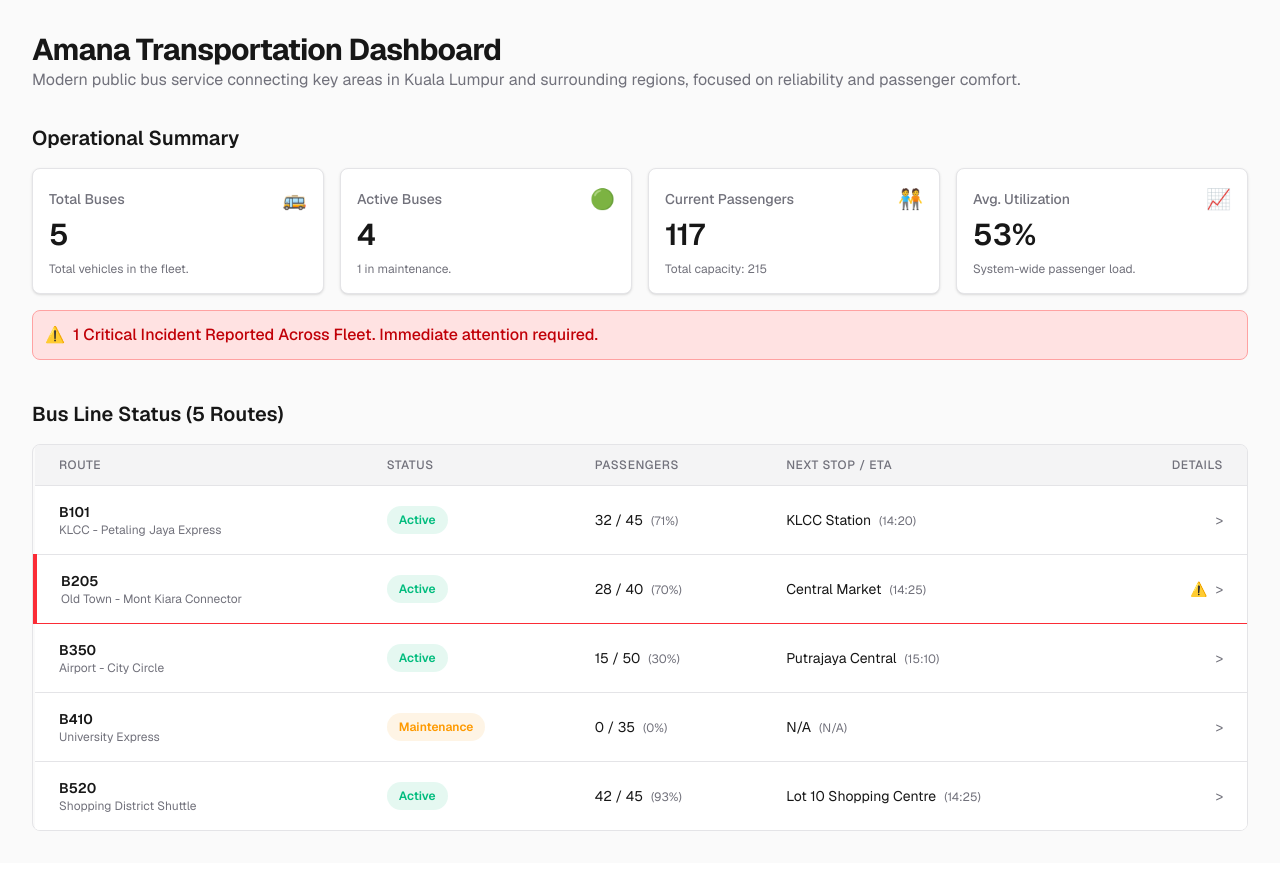
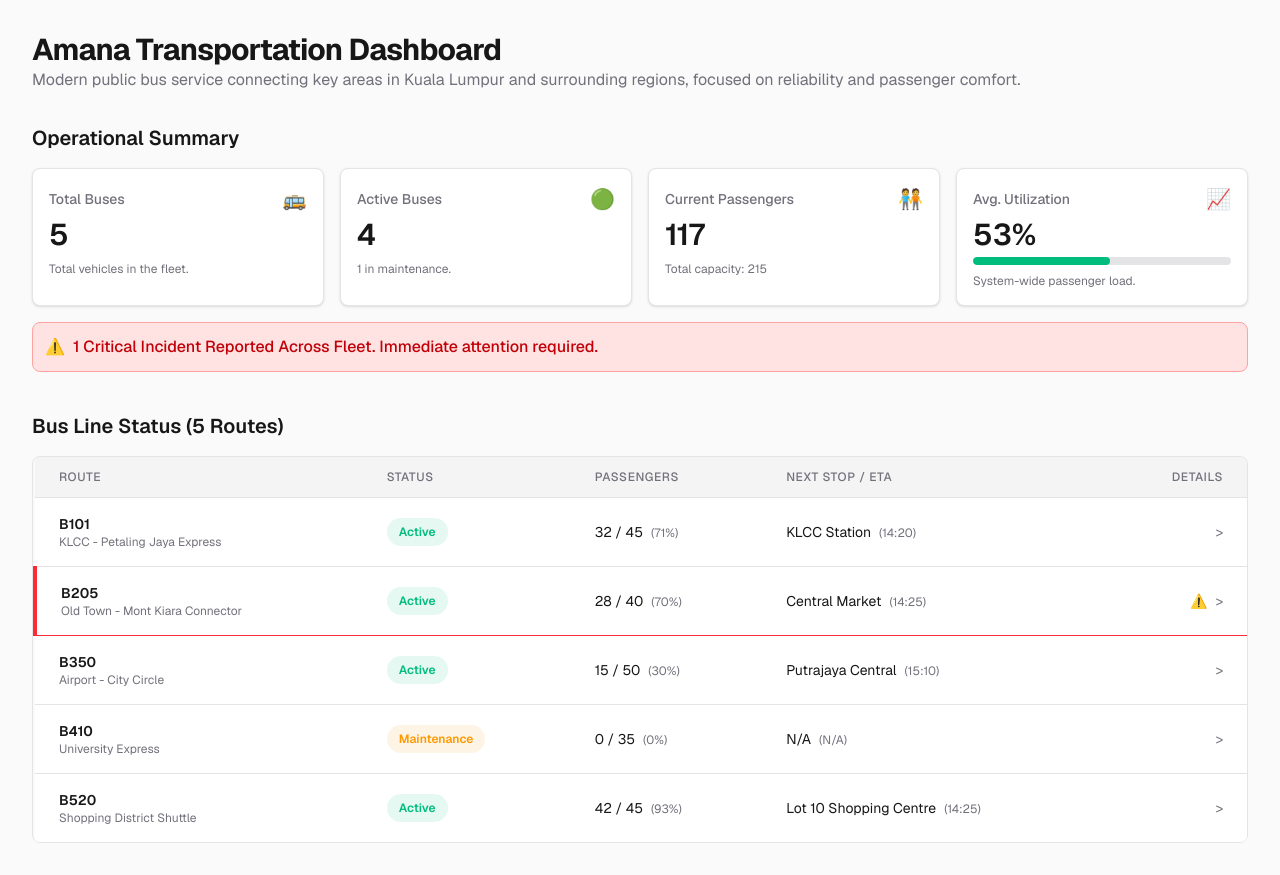
Before and after one commit to nizarLubbad/amana-transportation, a Next.js app: page / in a window 1280 px wide. Built offline with nearby package versions, Linux system fonts and the light colour scheme.

Commit message:
Add ProgressBar component and integrate it into Card for utilization display

```diff
--- a/app/page.tsx
+++ b/app/page.tsx
@@ -680,12 +680,34 @@ const getPriorityColor = (priority: Incident["priority"]) => {
   }
 };
 
+// --- NEW Component: ProgressBar ---
+const ProgressBar: React.FC<{ percentage: number }> = ({ percentage }) => {
+  let barColor = "bg-emerald-500"; // Green for good utilization
+
+  if (percentage >= 90) {
+    barColor = "bg-red-500"; // Red for near capacity/overcrowded
+  } else if (percentage >= 75) {
+    barColor = "bg-amber-500"; // Amber for high utilization
+  }
+
+  return (
+    <div className="w-full h-2 bg-zinc-200 dark:bg-zinc-700 rounded-full mt-1 overflow-hidden">
+      <div
+        className={`h-full rounded-full transition-all duration-500 ${barColor}`}
+        style={{ width: `${percentage > 100 ? 100 : percentage}%` }}
+      ></div>
+    </div>
+  );
+};
+
+// --- MODIFIED Component: Card (Added support for progress bar) ---
 const Card: React.FC<{
   title: string;
   value: string | number;
   description: string;
   icon: React.ReactNode;
-}> = ({ title, value, description, icon }) => (
+  progressBar?: number;
+}> = ({ title, value, description, icon, progressBar }) => (
   <div className="flex flex-col rounded-lg border border-zinc-200 bg-white p-4 shadow-sm transition-shadow hover:shadow-md dark:border-zinc-700 dark:bg-zinc-800">
     <div className="flex items-center justify-between">
       <p className="text-sm font-medium text-zinc-500 dark:text-zinc-400">
@@ -694,6 +716,8 @@ const Card: React.FC<{
       {icon}
     </div>
     <p className="mt-1 text-3xl font-semibold text-foreground">{value}</p>
+    {progressBar !== undefined && <ProgressBar percentage={progressBar} />}{" "}
+    {/* Conditional Progress Bar */}
     <p className="mt-2 text-xs text-zinc-500 dark:text-zinc-400">
       {description}
     </p>
@@ -922,21 +946,13 @@ export default function Dashboard() {
             description={`Total capacity: ${operational_summary.total_capacity}`}
             icon={<span className="text-xl">🧑‍🤝‍🧑</span>}
           />
+          {/* 🛑 Key Change: Passing the percentage to the new 'progressBar' prop */}
           <Card
             title="Avg. Utilization"
             value={`${operational_summary.average_utilization}%`}
             description={`System-wide passenger load.`}
-            icon={
-              <span
-                className={`text-xl ${
-                  operational_summary.average_utilization > 70
-                    ? "text-red-500"
-                    : "text-zinc-500"
-                }`}
-              >
-                📈
-              </span>
-            }
+            icon={<span className="text-xl">📈</span>}
+            progressBar={operational_summary.average_utilization} // New Prop
           />
         </div>
         {criticalIncidents > 0 && (
```
